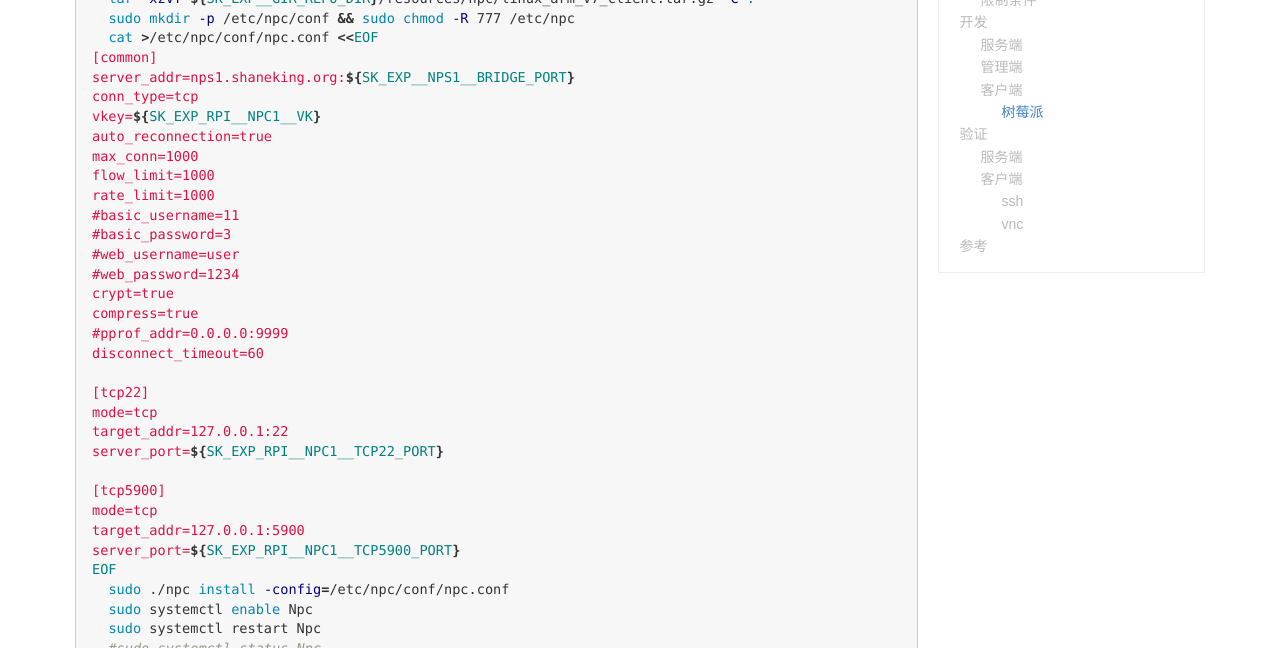
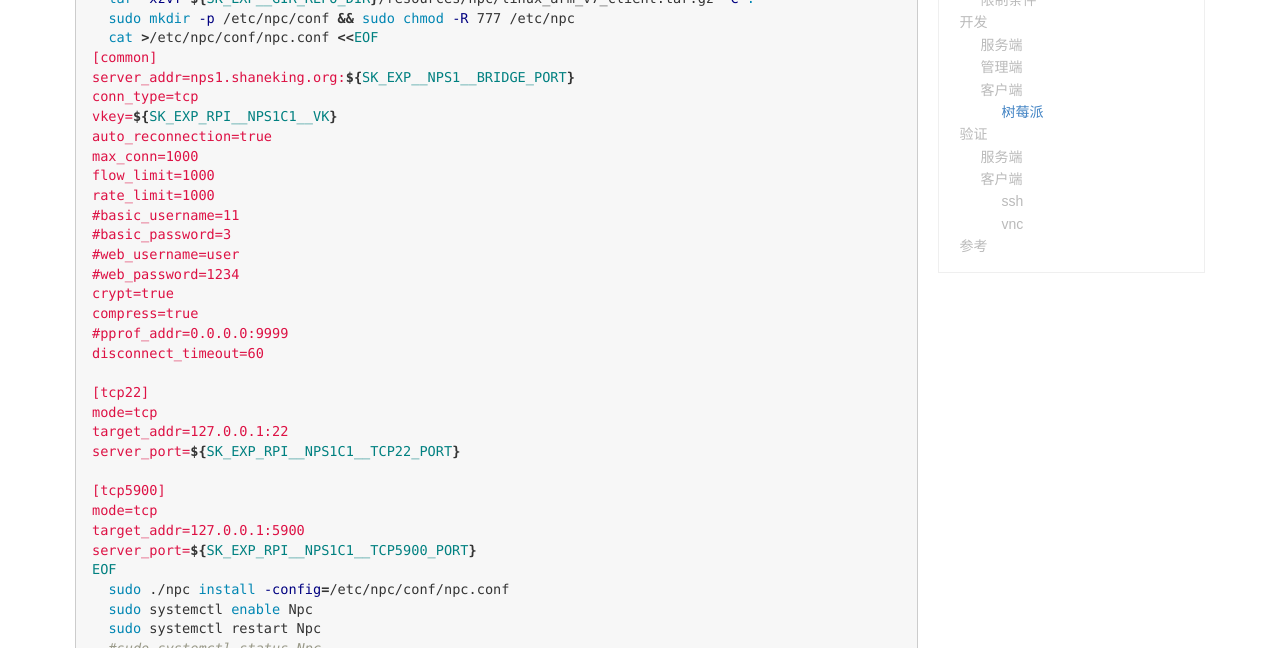
Before and after one commit to ShaneKing/ShaneKing.github.io, a Jekyll site: the page built from _posts/2021-01-01-intranet-penetration.md, in a window 1280 px wide and 900 px high, scrolled down 3163 px. Shown: the part 152-800 px from the top of the window. Built offline with Jekyll 4.4.1, drawn with Linux system fonts in a browser that asks for light colours; comment, search, counter and statistics services are not loaded.

Commit message:
nps1 nps1c1

```diff
--- a/_posts/2021-01-01-intranet-penetration.md
+++ b/_posts/2021-01-01-intranet-penetration.md
@@ -114,7 +114,7 @@ if ! [ -x "$(command -v npc)" ]; then
 [common]
 server_addr=nps1.shaneking.org:${SK_EXP__NPS1__BRIDGE_PORT}
 conn_type=tcp
-vkey=${SK_EXP_RPI__NPC1__VK}
+vkey=${SK_EXP_RPI__NPS1C1__VK}
 auto_reconnection=true
 max_conn=1000
 flow_limit=1000
@@ -131,12 +131,12 @@ disconnect_timeout=60
 [tcp22]
 mode=tcp
 target_addr=127.0.0.1:22
-server_port=${SK_EXP_RPI__NPC1__TCP22_PORT}
+server_port=${SK_EXP_RPI__NPS1C1__TCP22_PORT}
 
 [tcp5900]
 mode=tcp
 target_addr=127.0.0.1:5900
-server_port=${SK_EXP_RPI__NPC1__TCP5900_PORT}
+server_port=${SK_EXP_RPI__NPS1C1__TCP5900_PORT}
 EOF
   sudo ./npc install -config=/etc/npc/conf/npc.conf
   sudo systemctl enable Npc
```
